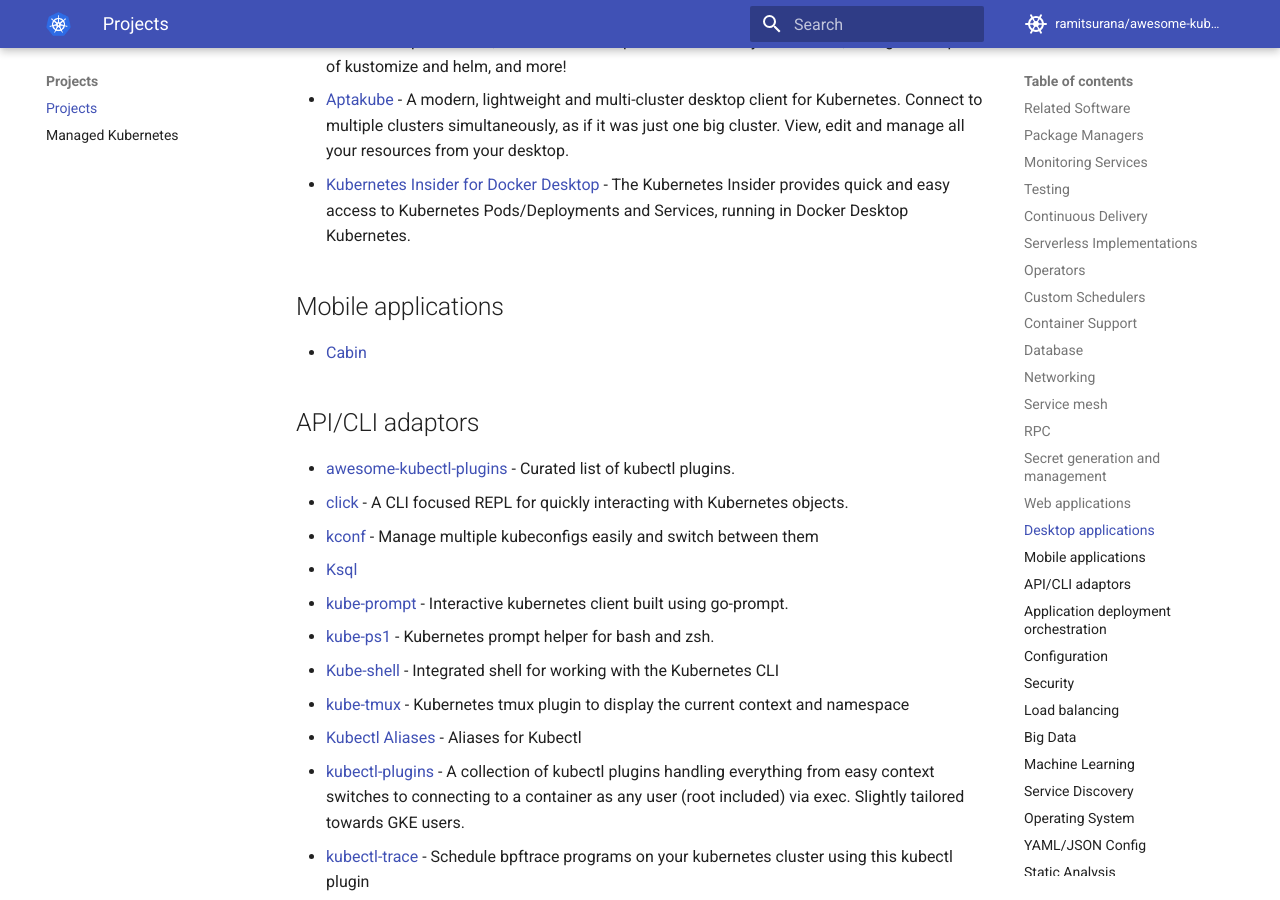
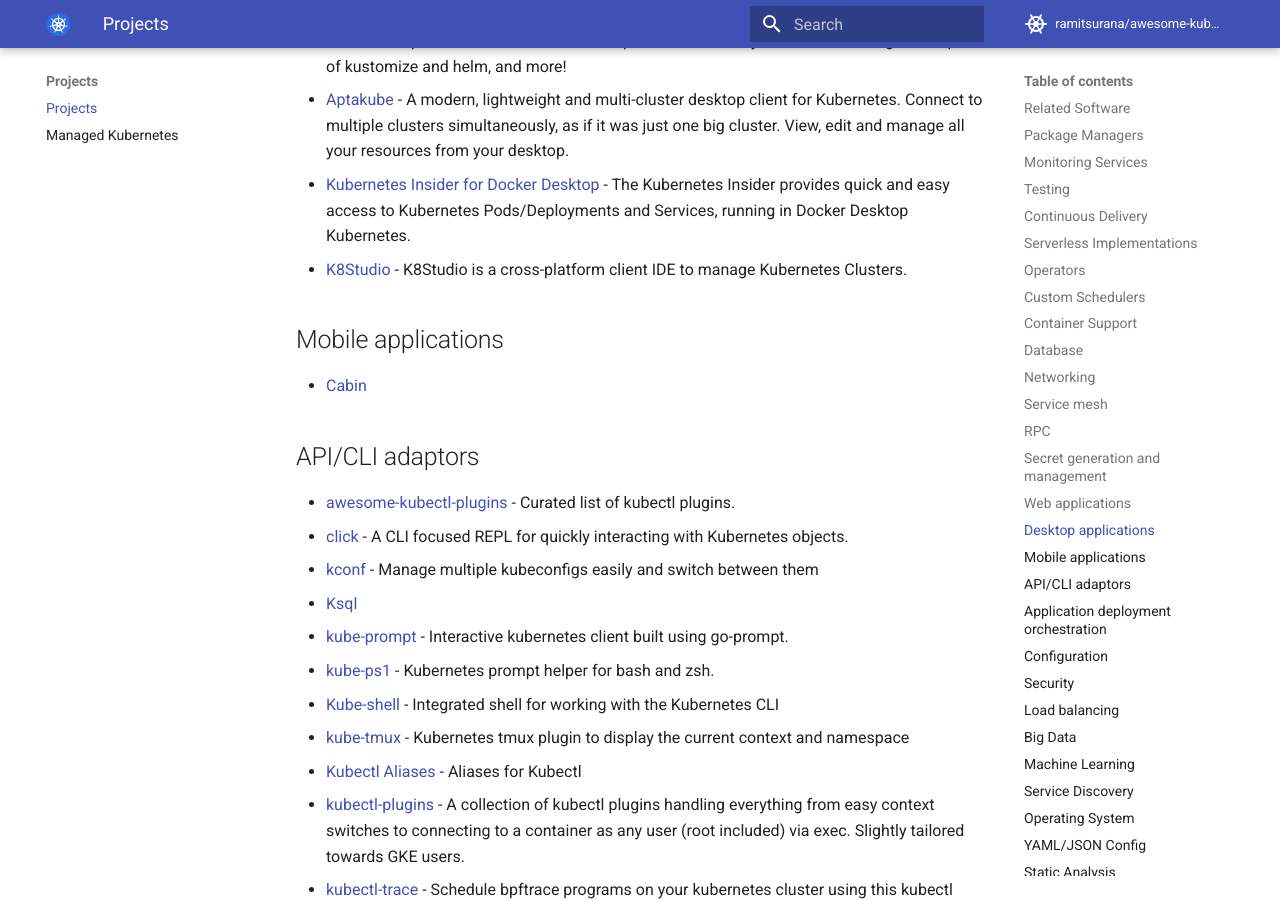
Before and after one commit to ramitsurana/awesome-kubernetes, an MkDocs documentation site: the page built from docs/projects/projects.md, in a window 1280 px wide and 900 px high, scrolled down 11516 px. Built offline with MkDocs 1.6.1 and Material for MkDocs 9.7.7, drawn with Linux system fonts in a browser that asks for light colours; comment, search, counter and statistics services are not loaded.

Commit message:
Added K8Studio - a cross-platform client IDE to manage Kubernetes Clusters. (#906)
* add k8studio

* removing extra line

```diff
--- a/docs/projects/projects.md
+++ b/docs/projects/projects.md
@@ -314,6 +314,7 @@ Projects
 * [Monokle](https://github.com/kubeshop/monokle/) - helps you create, edit and validate yaml manifests, visualize and validate resource links and dependencies, connect and compare resources to your clusters, debug the output of kustomize and helm, and more!
 * [Aptakube](https://aptakube.com) - A modern, lightweight and multi-cluster desktop client for Kubernetes. Connect to multiple clusters simultaneously, as if it was just one big cluster. View, edit and manage all your resources from your desktop.
 * [Kubernetes Insider for Docker Desktop](https://github.com/spurin/kubernetes-insider) - The Kubernetes Insider provides quick and easy access to Kubernetes Pods/Deployments and Services, running in Docker Desktop Kubernetes.
+* [K8Studio](https://github.com/guiqui/k8Studio) - K8Studio is a cross-platform client IDE to manage Kubernetes Clusters.
 
 ## Mobile applications
 
```
